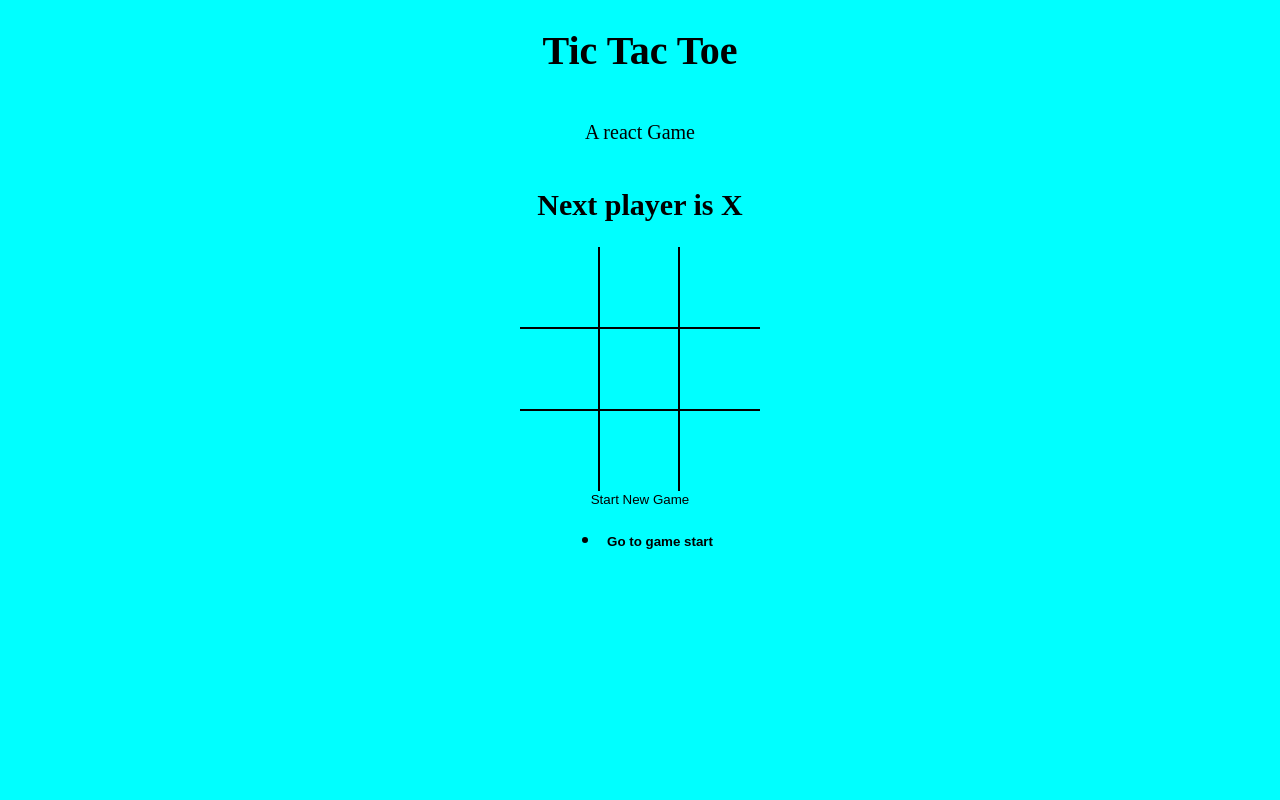
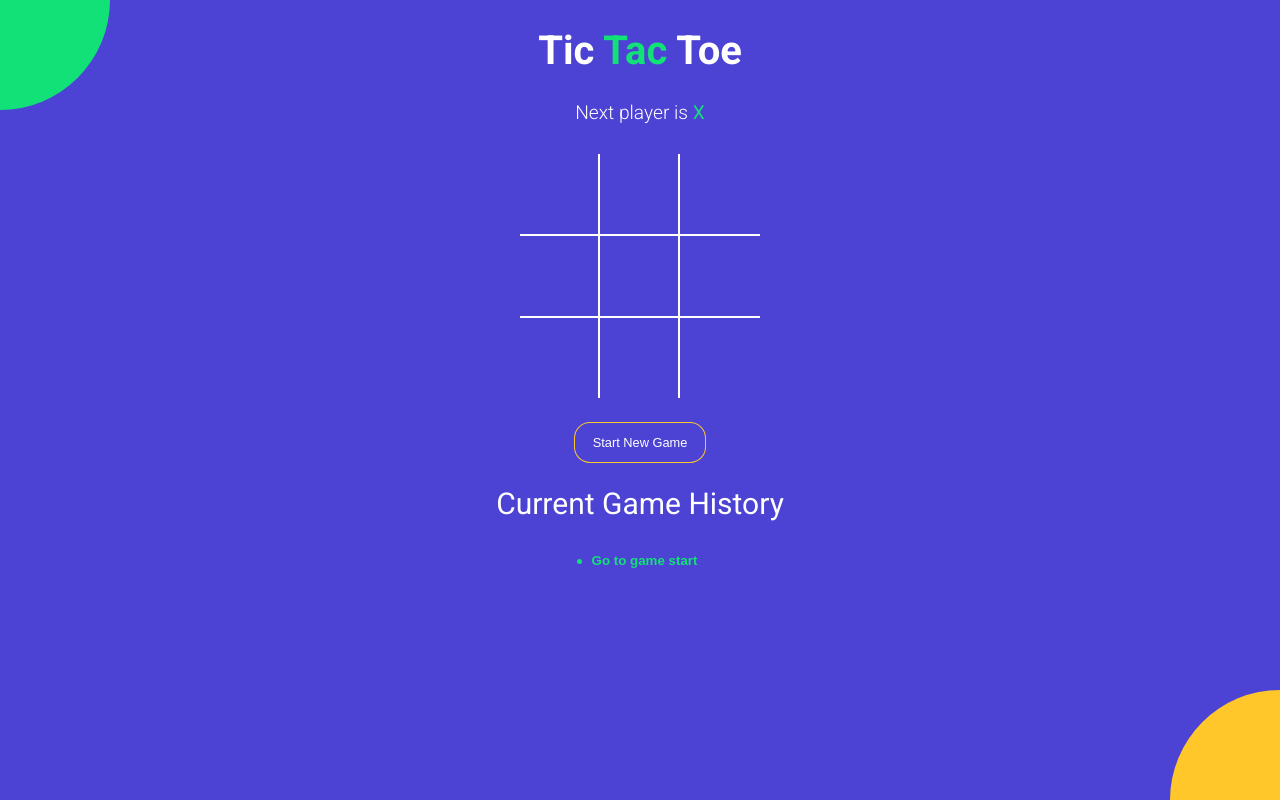
Before and after one commit to SakshiDas/tictactoe_react, a React (Vite) app: page / in a window 1280 px wide. Built offline with nearby package versions, Linux system fonts and the light colour scheme.

Commit message:
Styled whole app

```diff
--- a/index.html
+++ b/index.html
@@ -1,7 +1,14 @@
 <!DOCTYPE html>
 <html>
   <head>
-    <title>React Parcel Micro App</title>
+    <meta charset="UTF-8" />
+    <meta name="viewport" content="width=device-width, initial-scale=1.0" />
+    <meta http-equiv="X-UA-Compatible" content="ie=edge" />
+    <link
+      href="https://fonts.googleapis.com/css?family=Roboto:300,400,700&display=swap"
+      rel="stylesheet"
+    />
+    <title>TIC TAC TOE</title>
   </head>
   <body>
     <div id="root"></div>
--- a/src/App.js
+++ b/src/App.js
@@ -47,18 +47,25 @@
   return (
     <>
       <div className="app">
-        <h1>Tic Tac Toe</h1>
-        <p> A react Game</p>
+        <h1>
+          Tic <span className="text-green">Tac</span> Toe
+        </h1>
         <StatusMessage winner={winner} curr={curr} />
         <Board
           board={curr.board}
           handleSquareClick={handleSquareClick}
           winningSquares={winningSquares}
         />
-        <button type="button" onClick={onNewGame}>
+        <button
+          type="button"
+          onClick={onNewGame}
+          className={`btn-reset ${winner ? 'active' : ''}`}
+        >
           Start New Game
         </button>
+        <h2 style={{ fontWeight: 'normal' }}>Current Game History</h2>
         <History history={history} moveTo={moveTo} currMove={currMove} />
+        <div className="bg-balls" />
       </div>
     </>
   );
--- a/src/components/History.jsx
+++ b/src/components/History.jsx
@@ -2,14 +2,13 @@
 
 const History = ({ history, moveTo, currMove }) => {
   return (
-    <ul>
+    <div className="history-wrapper">
+      <ul className="history">
         {history.map((_, move) => {
           return (
             <li key={move}>
               <button
-              style={{
-                fontWeight: move === currMove ? 'bold' : 'normal',
-              }}
+                className={`btn-move ${move == currMove ? 'active' : ''}`}
                 type="button"
                 onClick={() => {
                   moveTo(move);
@@ -21,6 +20,7 @@
           );
         })}
       </ul>
+    </div>
   );
 };
 
--- a/src/components/Square.jsx
+++ b/src/components/Square.jsx
@@ -4,8 +4,10 @@
   return (
     <button
       type="button"
-      className="square"
       onClick={onClick}
+      className={`square ${isWinningSquares ? 'winning' : ''} ${
+        value === 'X' ? 'text-green' : 'text-orange'
+      }`}
       style={{ fontWeight: isWinningSquares ? 'bold' : 'normal' }}
     >
       {value}
--- a/src/components/StatusMessage.jsx
+++ b/src/components/StatusMessage.jsx
@@ -4,11 +4,31 @@
   const noMovesLeft = curr.board.every(el => el !== null);
 
   return (
-    <h2>
-      {winner && `Winner is ${winner}`}
-      {!winner && !noMovesLeft && `Next player is ${curr.isXNext ? 'X' : '0'}`}
-      {!winner && noMovesLeft && `It's a tie!`}
-    </h2>
+    <div className="status-message">
+      {winner && (
+        <>
+          Winner is{' '}
+          <span className={winner === 'X' ? 'text-green' : ' text-orange'}>
+            {' '}
+            {winner}
+          </span>
+        </>
+      )}
+      {!winner && !noMovesLeft && (
+        <>
+          Next player is{' '}
+          <span className={curr.isXNext ? 'text-green' : ' text-orange'}>
+            {curr.isXNext ? 'X' : '0'}
+          </span>
+        </>
+      )}
+      {!winner && noMovesLeft && (
+        <>
+          <span className="text-green">X</span> and{' '}
+          <span className="text-orange">O</span> tied!
+        </>
+      )}
+    </div>
   );
 };
 
--- a/src/styles/root.scss
+++ b/src/styles/root.scss
@@ -1,7 +1,13 @@
+$green: #12e177;
+$orange: #ffc72a;
+$blue: #4c43d4;
+
 body {
+  font-family: 'Roboto', sans-serif;
+  background-color: $blue;
+  color: #fff;
   padding: 0;
   margin: 0;
-  background-color: aqua;
 }
 
 button {
@@ -20,18 +26,83 @@
   align-items: center;
 }
 
+.text-green {
+  color: $green;
+}
+
+.text-orange {
+  color: $orange;
+}
+
+.history-wrapper {
+  width: 300px;
+  text-align: center;
+  margin-bottom: 20px;
+  .history {
+    display: inline-block;
+    padding: 0;
+    margin: 0;
+    li {
+      list-style: none;
+      text-align: left;
+      &:before {
+        content: '';
+        border-radius: 50%;
+        display: inline-block;
+        height: 5px;
+        width: 5px;
+        background-color: $green;
+        margin-right: 4px;
+        margin-bottom: 1px;
+      }
+
+      .btn-move {
+        color: #fff;
+        &.active {
+          font-weight: bold;
+          color: $green;
+        }
+      }
+    }
+  }
+}
+
+.status-message {
+  margin-bottom: 30px;
+  font-size: 1.2rem;
+  font-weight: lighter;
+  span {
+    font-weight: normal;
+  }
+}
+
+.btn-reset {
+  font-size: 0.8rem;
+  color: #fff;
+  border-radius: 15px;
+  padding: 12px 18px;
+  margin-top: 25px;
+  transition: all 0.2s;
+  background-color: $blue;
+  box-shadow: 0px 0px 0px 1px $orange;
+  &.active {
+    background-color: $orange;
+    box-shadow: none;
+  }
+}
+
 .board {
   .board-row {
     display: flex;
     flex-direction: row;
-    border-bottom: 2px solid #000;
+    border-bottom: 2px solid #fff;
     &:last-child {
       border-bottom: none;
     }
     .square {
       width: 80px;
       height: 80px;
-      border-right: 2px solid #000;
+      border-right: 2px solid #fff;
       font-size: 2.5rem;
       padding: 0;
       overflow: hidden;
@@ -39,6 +110,63 @@
       &:last-child {
         border-right: none;
       }
+      &.winning {
+        animation: scaleText 1.4s infinite;
+        @keyframes scaleText {
+          0% {
+            transform: 2.5rem;
+          }
+          50% {
+            font-size: 3.5rem;
+          }
+          100% {
+            font-size: 2.5rem;
+          }
+        }
+      }
     }
   }
 }
+
+.bg-balls {
+  position: fixed;
+  top: 0;
+  left: 0;
+  right: 0;
+  bottom: 0;
+  min-width: 100%;
+  z-index: -1;
+
+  &:before,
+  &:after {
+    content: '';
+    position: absolute;
+    width: 150px;
+    height: 150px;
+    border-radius: 50%;
+  }
+
+  &:before {
+    background-color: $orange;
+    right: -75px;
+    bottom: -75px;
+    @media screen and (min-width: 476px) {
+      width: 220px;
+      height: 220px;
+      right: -110px;
+      bottom: -110px;
+    }
+  }
+
+  &:after {
+    background-color: $green;
+    top: -75px;
+    left: -75px;
+    @media screen and (min-width: 476px) {
+      width: 220px;
+      height: 220px;
+      top: -110px;
+      left: -110px;
+    }
+  }
+}
```
Lines whose indentation alone changed are shown as unchanged.
